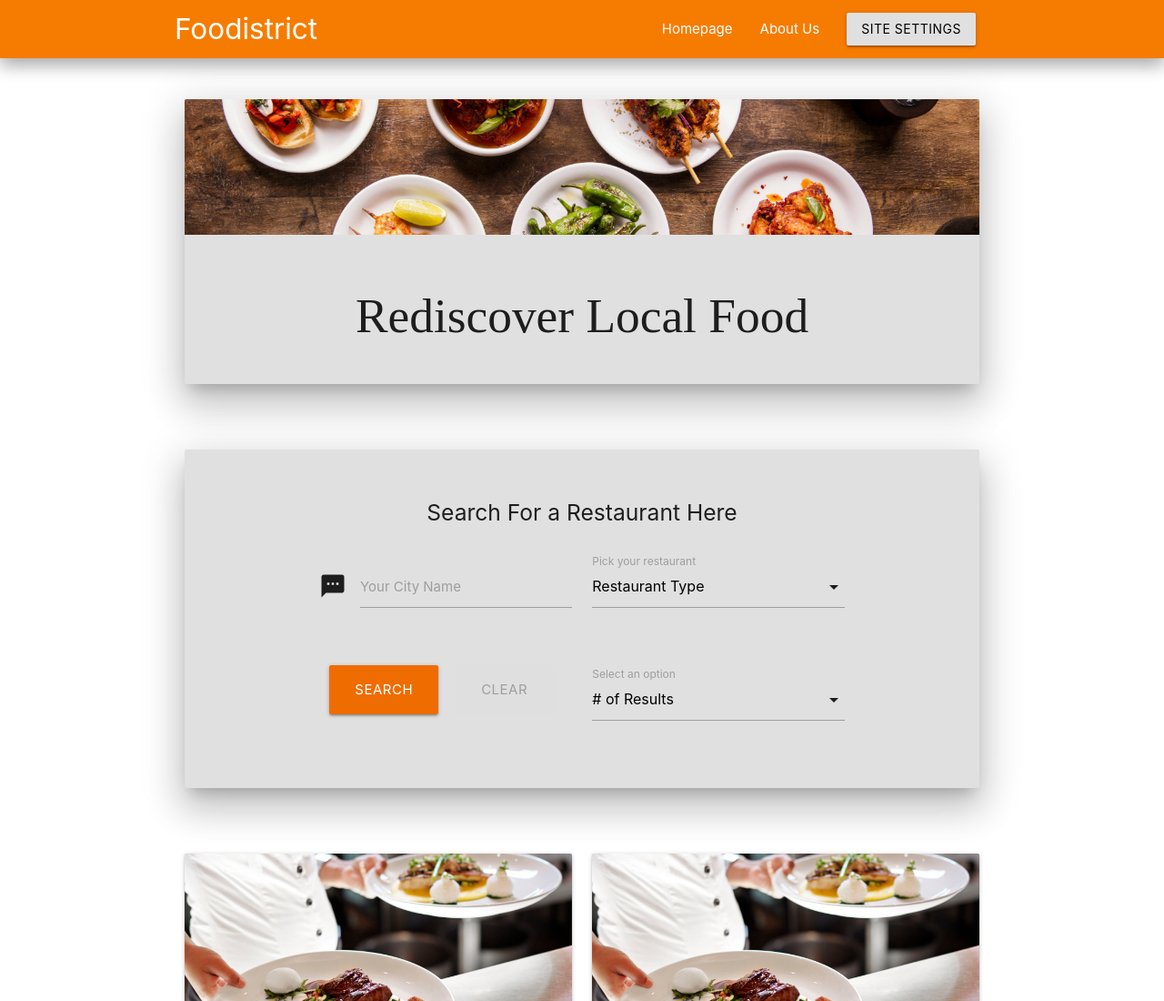
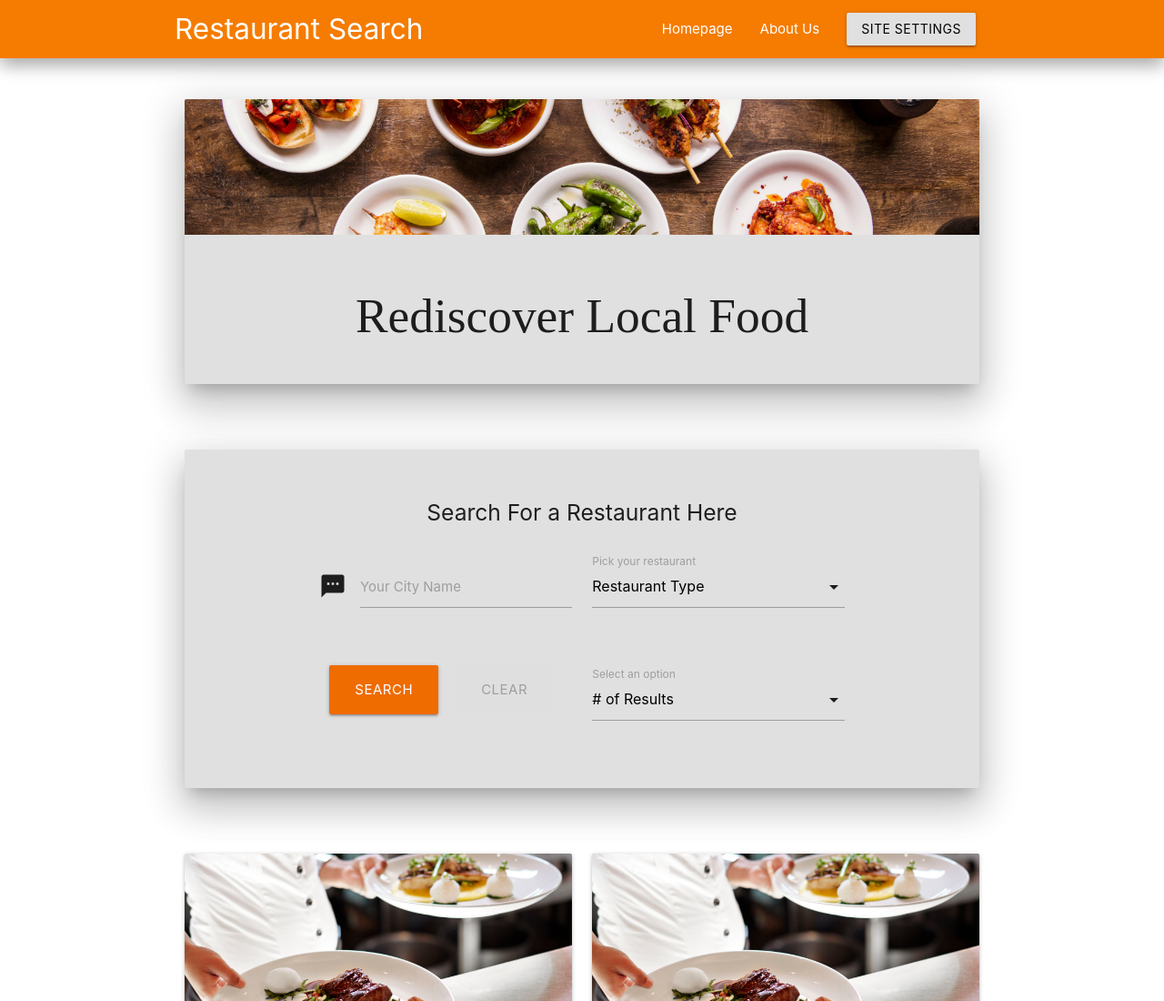
Before and after one commit to KevinoCodes/Year-10-Design, a plain HTML site: page Foodistrict/index.html in a window 1280 px wide. Shown: the top 1100 px of the page at 91% size. Drawn offline with nearby package versions, Linux system fonts and the light colour scheme; no server answers.

Commit message:
Update index.html

```diff
--- a/Foodistrict/index.html
+++ b/Foodistrict/index.html
@@ -15,7 +15,7 @@
 
   <nav class="orange darken-2 z-depth-5 hoverable" role="navigation">
     <div class="nav-wrapper container">
-      <a id="logo-container" href="#" class="brand-logo">Foodistrict</a>
+      <a id="logo-container" href="#" class="brand-logo">Restaurant Search</a>
       <ul class="right hide-on-med-and-down">
         <li><a href="Index.html">Homepage</a></li>
         <li><a href="Aboutus.html">About Us</a></li>
```
